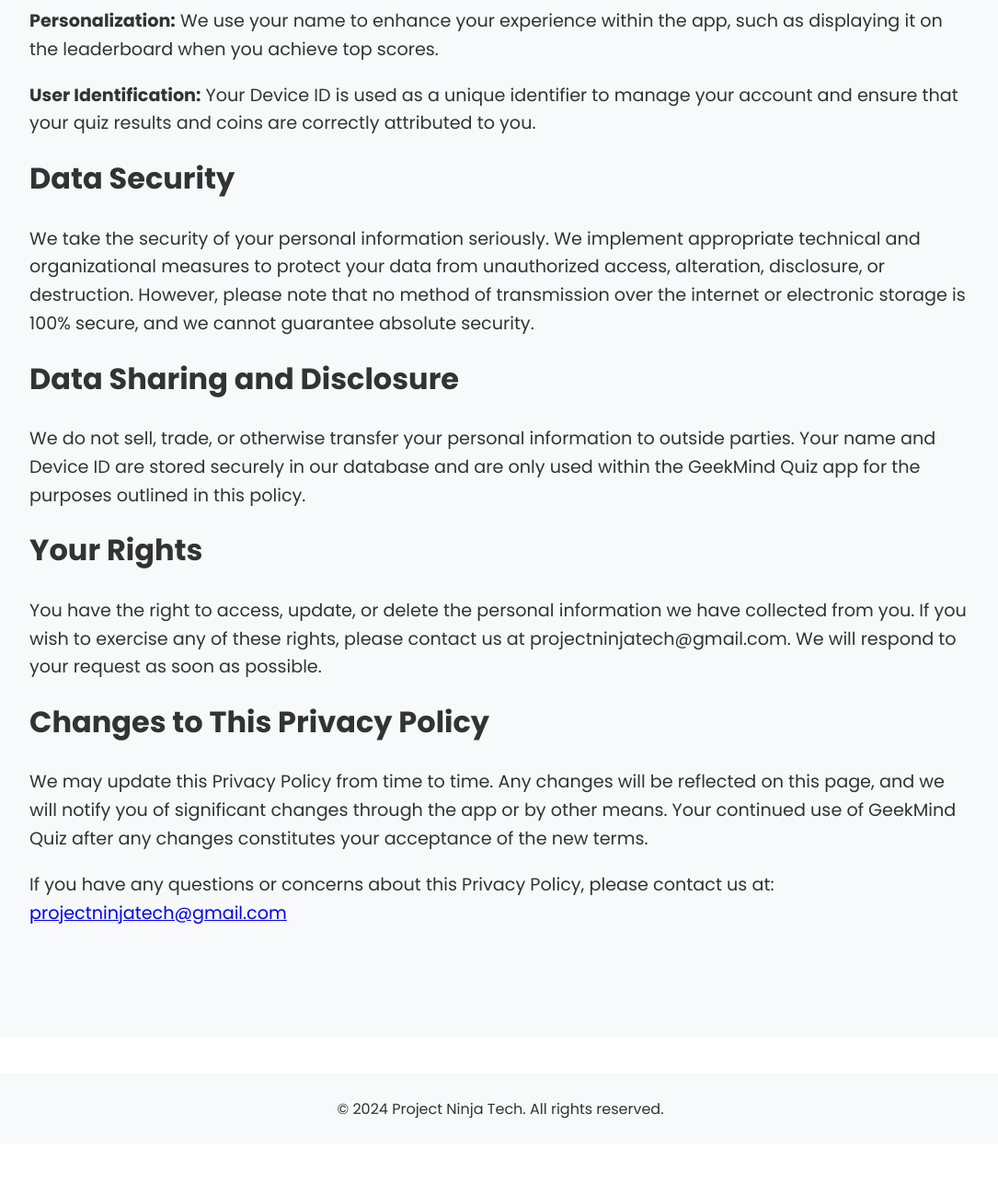
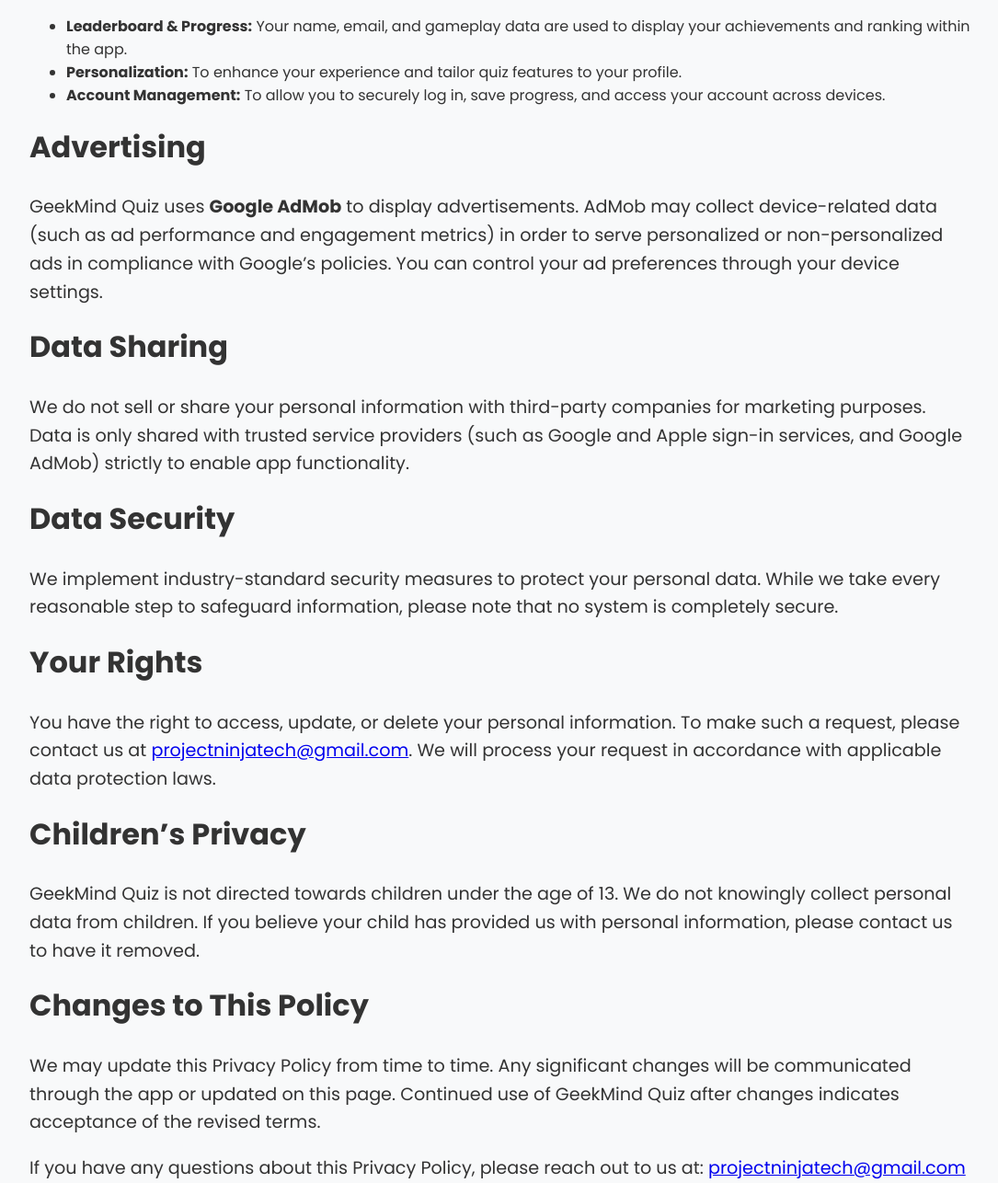
Before and after one commit to projectninjatech/geekmindquiz-landing-page, a plain HTML site: page privacy.html in a window 1280 px wide. Shown: the part 697-1983 px from the top of the page at 92% size, without its empty margins (96-1181 px from the left). Before the commit the page ends 1941 px from the top, so only its background shows below. Drawn offline with Linux system fonts and the light colour scheme.

Commit message:
cahnged screenshots and privacy

```diff
--- a/privacy.html
+++ b/privacy.html
@@ -3,55 +3,67 @@
 <head>
   <meta charset="UTF-8">
   <meta name="viewport" content="width=device-width, initial-scale=1.0">
-    <title>Privacy Policy - PNT Player</title>
+  <title>Privacy Policy - GeekMind Quiz</title>
   <link rel="stylesheet" href="style.css">
 </head>
 <body>
   <header>
     <div class="logo">
-            <img src="assets/logo.png" alt="PNT Player Logo">
+      <img src="assets/logo.png" alt="GeekMind Quiz Logo">
     </div>
     <div class="menu-icon" onclick="toggleMenu()">&#9776;</div>
     <nav class="menu">
       <a href="index.html">Home</a>
       <a href="about.html">About</a>
       <a href="contact.html">Contact Us</a>
-            <a href="privacy.html">Privacy Policy</a>
+      <a href="privacy.html" class="active">Privacy Policy</a>
     </nav>
   </header>
 
   <main>
     <section class="privacy-section">
       <h1>Privacy Policy</h1>
-            <p>At GeekMind Quiz, your privacy is important to us. This Privacy Policy explains how we collect, use, and protect your personal information when you use our app. By using GeekMind Quiz, you agree to the practices described in this policy.</p>
+      <p>At <b>GeekMind Quiz</b>, we respect your privacy and are committed to protecting your personal information. This Privacy Policy explains how we collect, use, and safeguard the data you provide when using our mobile application. By using GeekMind Quiz, you agree to the terms outlined below.</p>
 
       <h2>Information We Collect</h2>
-            <p>When you open the GeekMind Quiz app for the first time, we ask you to provide the following information:</p>
-            <p><b>Name:</b> Your name is used to personalize your experience and to display on the leaderboard if you win the daily quiz.</p>
-            <p><b>Device ID:</b> We collect and store your device's unique identifier (Device ID) to create a unique user profile in our database. This helps us manage your account and track your progress within the app.</p>
+      <p>When you use GeekMind Quiz, we may collect the following information:</p>
+      <ul>
+        <li><b>Name & Email:</b> Collected when you sign in using Google Sign-In (on Android) or Google/Apple Sign-In (on iOS). This helps us create and manage your account.</li>
+        <li><b>Gameplay Data:</b> This includes your quiz coins, scores, and time taken to complete quizzes. We store this to show your progress and maintain accurate leaderboards.</li>
+      </ul>
 
       <h2>How We Use Your Information</h2>
-            <p><b>Personalization:</b> We use your name to enhance your experience within the app, such as displaying it on the leaderboard when you achieve top scores.</p>
-            <p><b>User Identification:</b> Your Device ID is used as a unique identifier to manage your account and ensure that your quiz results and coins are correctly attributed to you.</p>
+      <p>We use the collected information for the following purposes:</p>
+      <ul>
+        <li><b>Leaderboard & Progress:</b> Your name, email, and gameplay data are used to display your achievements and ranking within the app.</li>
+        <li><b>Personalization:</b> To enhance your experience and tailor quiz features to your profile.</li>
+        <li><b>Account Management:</b> To allow you to securely log in, save progress, and access your account across devices.</li>
+      </ul>
+
+      <h2>Advertising</h2>
+      <p>GeekMind Quiz uses <b>Google AdMob</b> to display advertisements. AdMob may collect device-related data (such as ad performance and engagement metrics) in order to serve personalized or non-personalized ads in compliance with Google’s policies. You can control your ad preferences through your device settings.</p>
+
+      <h2>Data Sharing</h2>
+      <p>We do not sell or share your personal information with third-party companies for marketing purposes. Data is only shared with trusted service providers (such as Google and Apple sign-in services, and Google AdMob) strictly to enable app functionality.</p>
 
       <h2>Data Security</h2>
-            <p>We take the security of your personal information seriously. We implement appropriate technical and organizational measures to protect your data from unauthorized access, alteration, disclosure, or destruction. However, please note that no method of transmission over the internet or electronic storage is 100% secure, and we cannot guarantee absolute security.</p>
-
-            <h2>Data Sharing and Disclosure</h2>
-            <p>We do not sell, trade, or otherwise transfer your personal information to outside parties. Your name and Device ID are stored securely in our database and are only used within the GeekMind Quiz app for the purposes outlined in this policy.</p>
+      <p>We implement industry-standard security measures to protect your personal data. While we take every reasonable step to safeguard information, please note that no system is completely secure.</p>
 
       <h2>Your Rights</h2>
-            <p>You have the right to access, update, or delete the personal information we have collected from you. If you wish to exercise any of these rights, please contact us at projectninjatech@gmail.com. We will respond to your request as soon as possible.</p>
+      <p>You have the right to access, update, or delete your personal information. To make such a request, please contact us at <a href="mailto:projectninjatech@gmail.com">projectninjatech@gmail.com</a>. We will process your request in accordance with applicable data protection laws.</p>
 
-            <h2>Changes to This Privacy Policy</h2>
-            <p>We may update this Privacy Policy from time to time. Any changes will be reflected on this page, and we will notify you of significant changes through the app or by other means. Your continued use of GeekMind Quiz after any changes constitutes your acceptance of the new terms.</p>
+      <h2>Children’s Privacy</h2>
+      <p>GeekMind Quiz is not directed towards children under the age of 13. We do not knowingly collect personal data from children. If you believe your child has provided us with personal information, please contact us to have it removed.</p>
 
-            <p>If you have any questions or concerns about this Privacy Policy, please contact us at: <a href="mailto:projectninjatech@gmail.com">projectninjatech@gmail.com</a></p>
+      <h2>Changes to This Policy</h2>
+      <p>We may update this Privacy Policy from time to time. Any significant changes will be communicated through the app or updated on this page. Continued use of GeekMind Quiz after changes indicates acceptance of the revised terms.</p>
+
+      <p>If you have any questions about this Privacy Policy, please reach out to us at: <a href="mailto:projectninjatech@gmail.com">projectninjatech@gmail.com</a></p>
     </section>
   </main>
 
   <footer>
-        <p>&copy; 2024 Project Ninja Tech. All rights reserved.</p>
+    <p>&copy; 2025 PNT Apps All rights reserved.</p>
   </footer>
 
   <script src="script.js"></script>
```
Also changed, not shown: about.html (+1 -1 lines), contact.html (+1 -1 lines), index.html (+16 -4 lines), assets/category.png (added), assets/daily-quiz.png (added), assets/dailyQuiz.png (deleted), assets/logo.png, assets/quizScreen.png, package-lock.json (added), 2 other files. Lines whose indentation alone changed are shown as unchanged.
